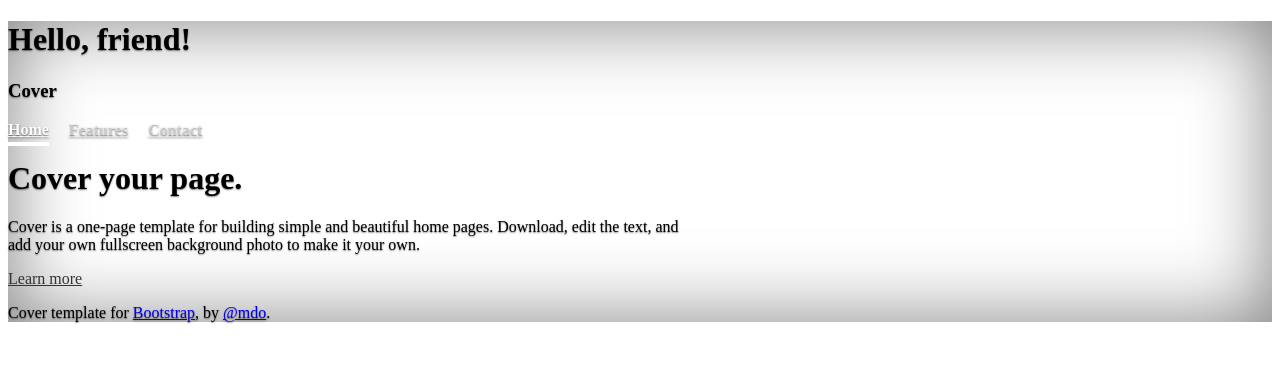
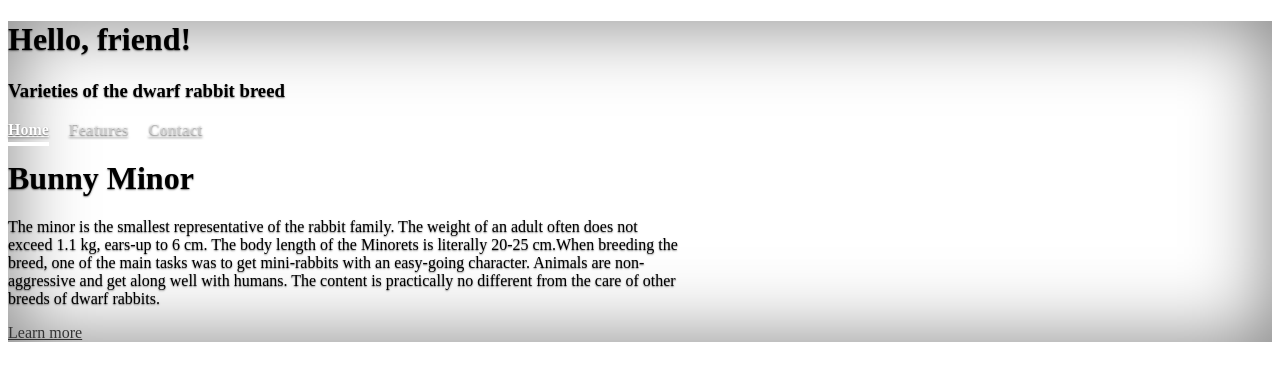
Before and after one commit to lena346/lena346.github.io, a plain HTML site: page index.html in a window 1280 px wide. Drawn offline with Linux system fonts and the light colour scheme.

Commit message:
Update index.html

```diff
--- a/index.html
+++ b/index.html
@@ -9,7 +9,7 @@
 <div class="cover-container d-flex w-100 h-100 p-3 mx-auto flex-column">
   <header class="mb-auto">
     <div>
-      <h3 class="float-md-start mb-0">Cover</h3>
+      <h3 class="float-md-start mb-0">Varieties of the dwarf rabbit breed</h3>
       <nav class="nav nav-masthead justify-content-center float-md-end">
         <a class="nav-link active" aria-current="page" href="#">Home</a>
         <a class="nav-link" href="#">Features</a>
@@ -19,16 +19,13 @@
   </header>
 
   <main class="px-3">
-    <h1>Cover your page.</h1>
-    <p class="lead">Cover is a one-page template for building simple and beautiful home pages. Download, edit the text, and add your own fullscreen background photo to make it your own.</p>
+    <h1>Bunny Minor</h1>
+    <p class="lead">The minor is the smallest representative of the rabbit family. The weight of an adult often does not exceed 1.1 kg, ears-up to 6 cm. The body length of the Minorets is literally 20-25 cm.When breeding the breed, one of the main tasks was to get mini-rabbits with an easy-going character. Animals are non-aggressive and get along well with humans. The content is practically no different from the care of other breeds of dwarf rabbits.</p>
     <p class="lead">
       <a href="#" class="btn btn-lg btn-secondary fw-bold border-white bg-white">Learn more</a>
     </p>
   </main>
 
-  <footer class="mt-auto text-white-50">
-    <p>Cover template for <a href="https://getbootstrap.com/" class="text-white">Bootstrap</a>, by <a href="https://twitter.com/mdo" class="text-white">@mdo</a>.</p>
-  </footer>
 </div>
 
   </body>
```
